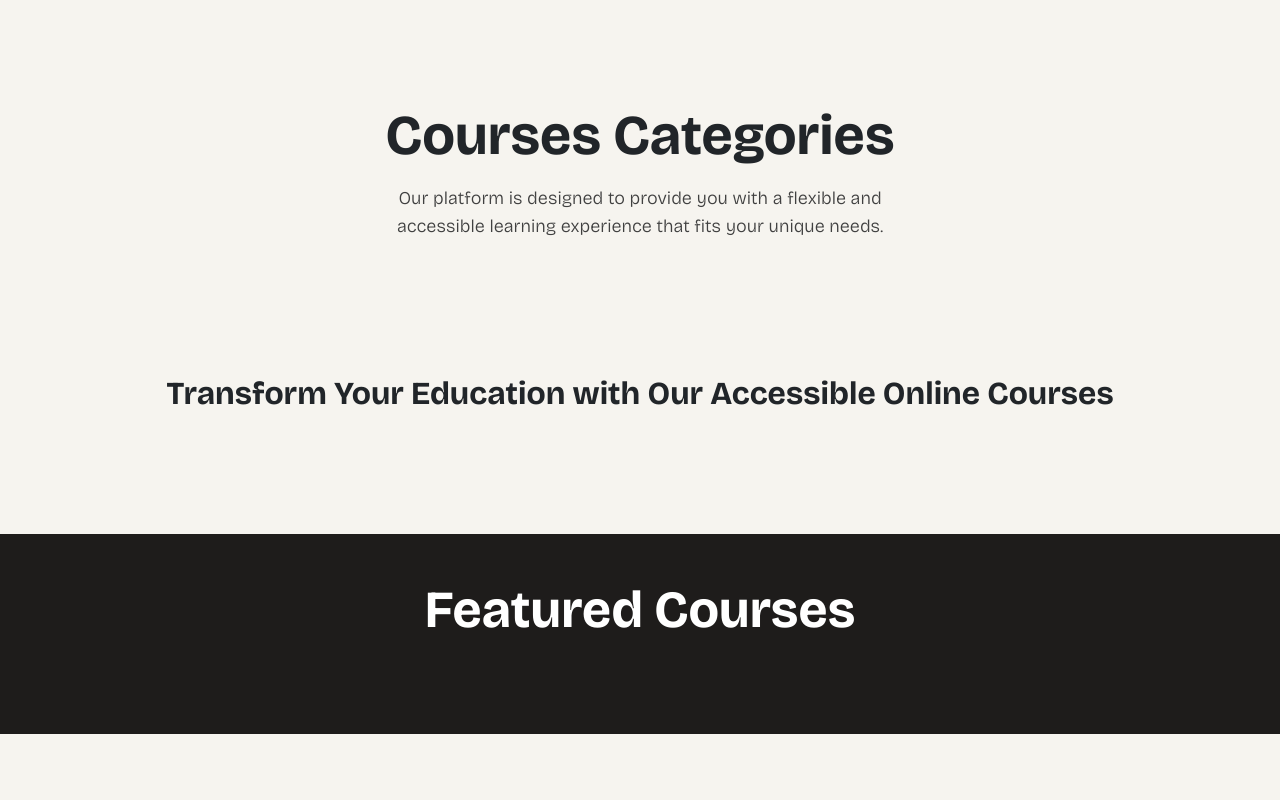
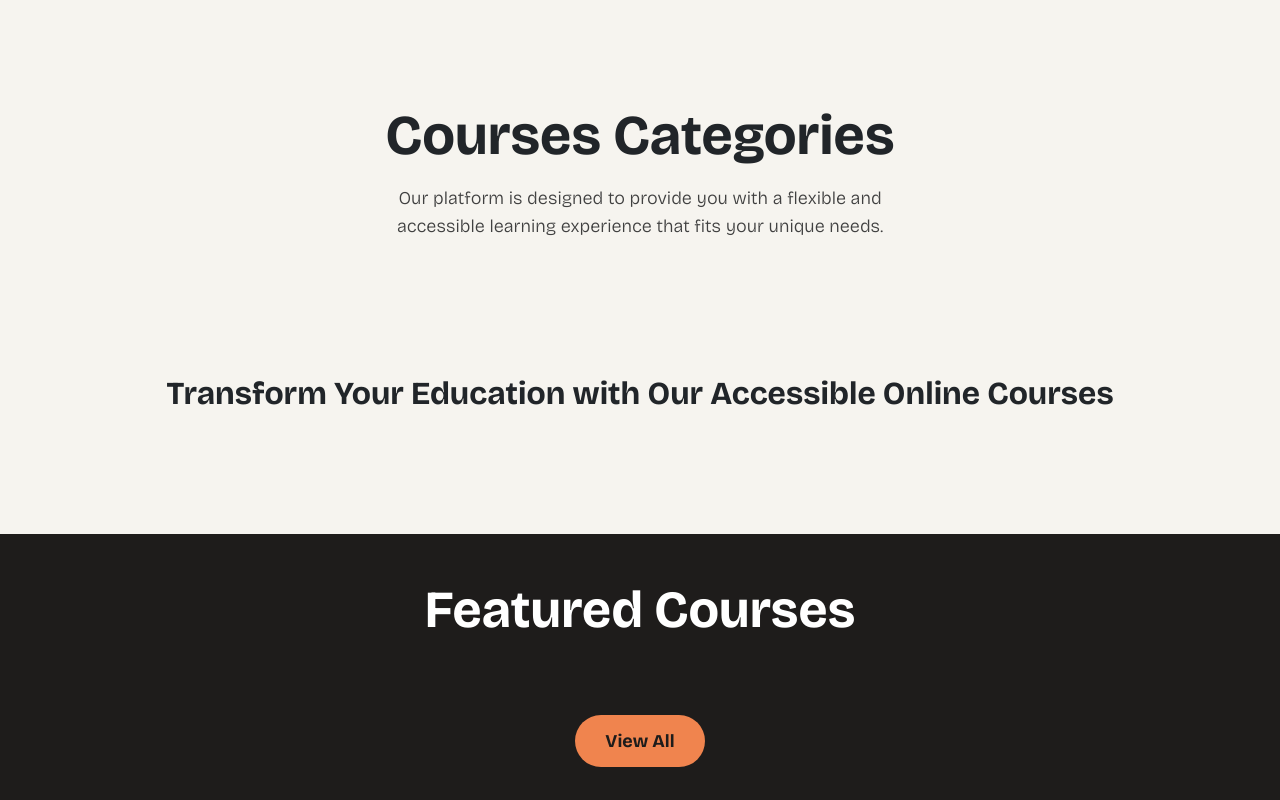
Before and after one commit to khairnabiyevaleyla/Task-11, a website: page public/index.html in a window 1280 px wide. Shown: the part 1388-2188 px from the top of the page. Before the commit the page ends 2122 px from the top, so only its background shows below. Drawn offline with nearby package versions, Linux system fonts and the light colour scheme; no server answers.

Commit message:
button added

```diff
--- a/public/index.html
+++ b/public/index.html
@@ -162,6 +162,11 @@
             </div>
             <div class="row g-2 mt-5" id="courses">
             </div>
+            <div class="row mt-5 text-center">
+                <div class="feautures_btn">
+                    <a href="index.html">View All</a>
+                </div>
+            </div>
         </div>
     </section>
     <script src="https://cdn.jsdelivr.net/npm/@popperjs/core@2.11.8/dist/umd/popper.min.js"
--- a/src/styles/pages/_featured-courses.scss
+++ b/src/styles/pages/_featured-courses.scss
@@ -68,4 +68,12 @@
       }
     }
   }
+  .feautures_btn {
+    a {
+      @extend %base_button;
+      &:hover {
+        background-color: $accent_color;
+      }
+    }
+  }
 }
```
Also changed, not shown: src/styles/style.css, 1 other file.
